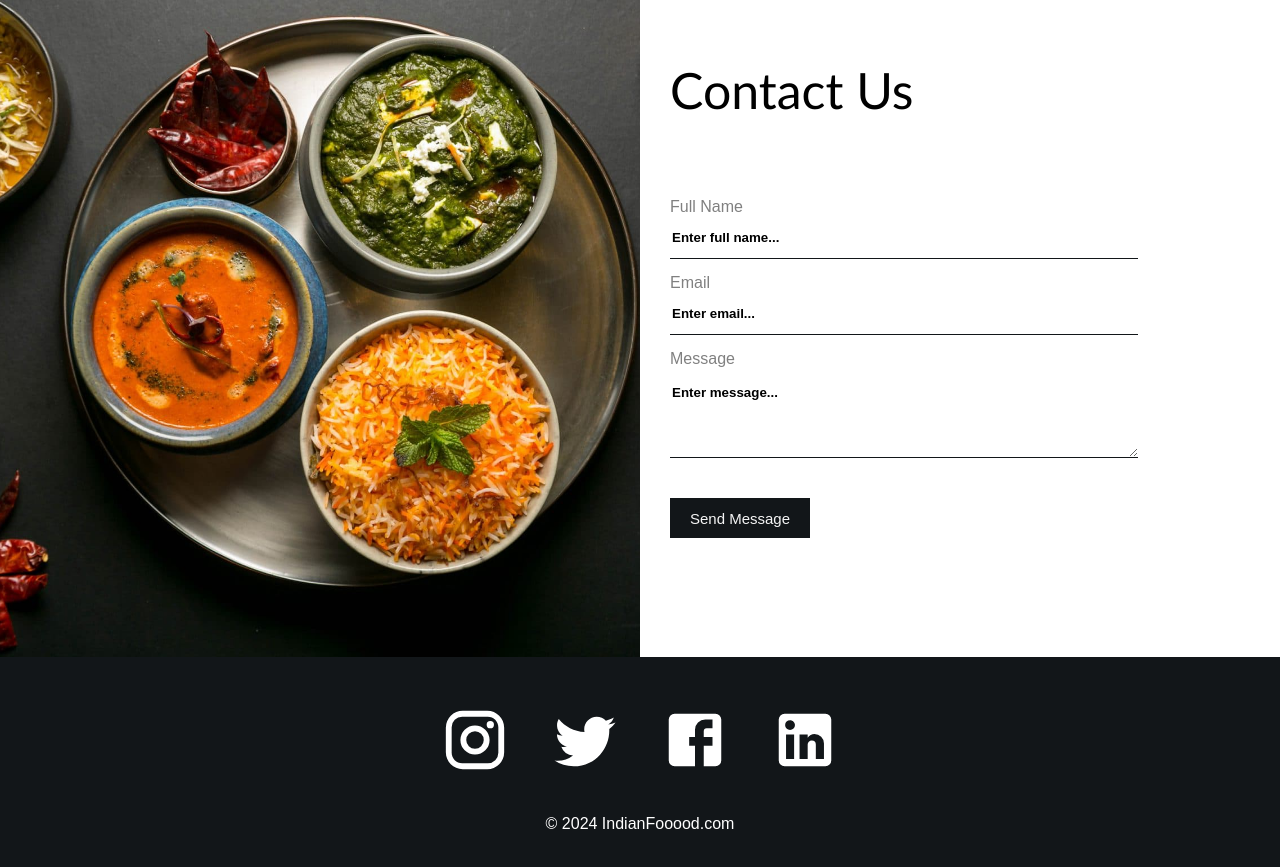
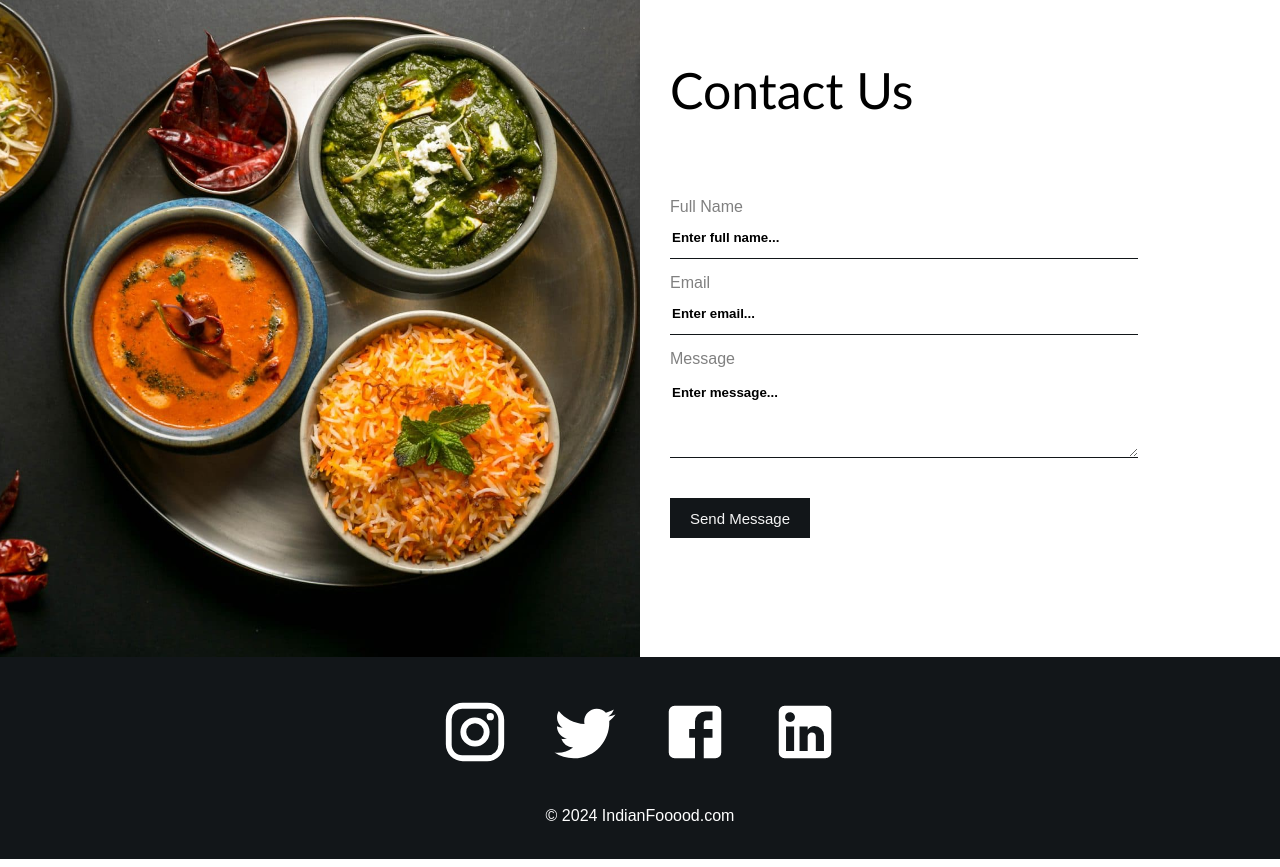
Before and after one commit to BeingAsifk/Food-Order, a React (Create React App) app: page /contact in a window 1280 px wide. Shown: the part 163-1030 px from the top of the page. Built offline with nearby package versions, Linux system fonts and the light colour scheme.

Commit message:
Update Footer.css

```diff
--- a/src/styles/Footer.css
+++ b/src/styles/Footer.css
@@ -6,7 +6,7 @@
   justify-content: center;
   align-items: center;
   flex-direction: column;
-  padding-top: 10px;
+  padding-top: 2px;
 }
 
 .socialMedia svg {
```
